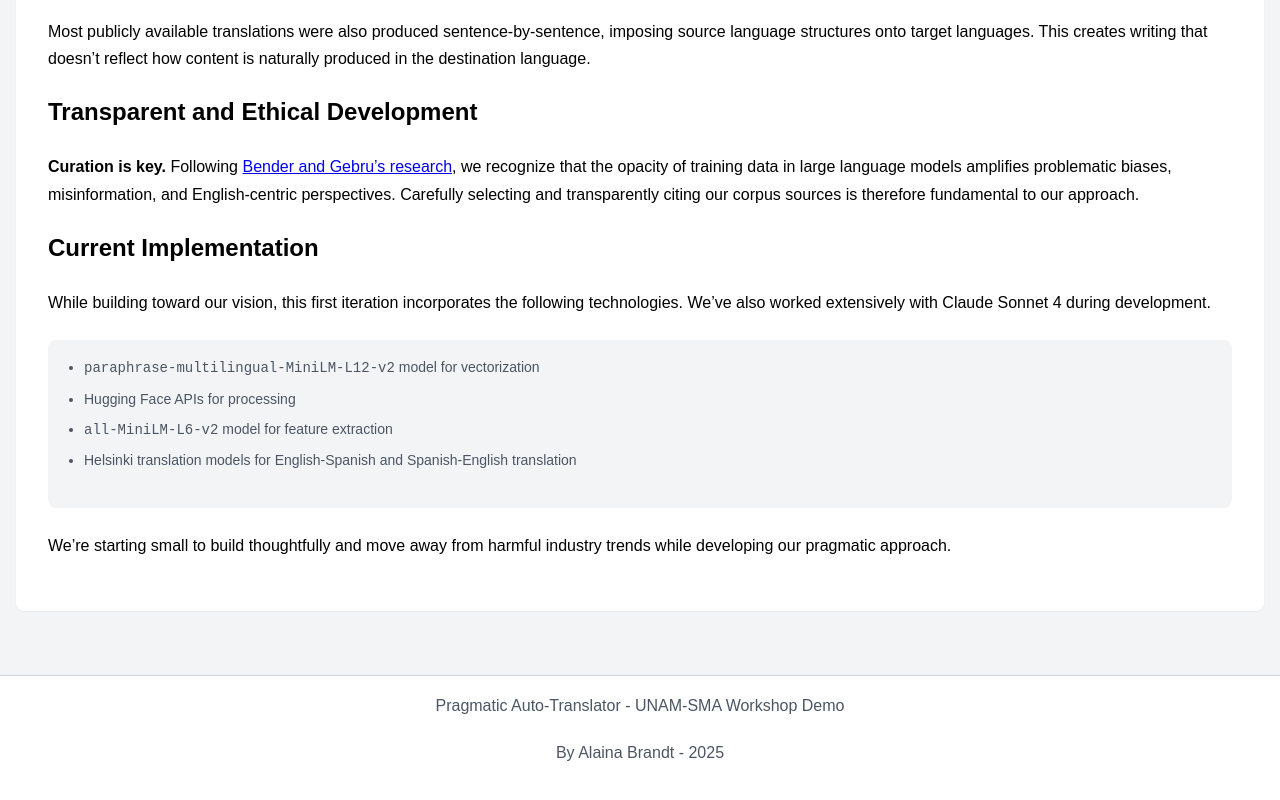
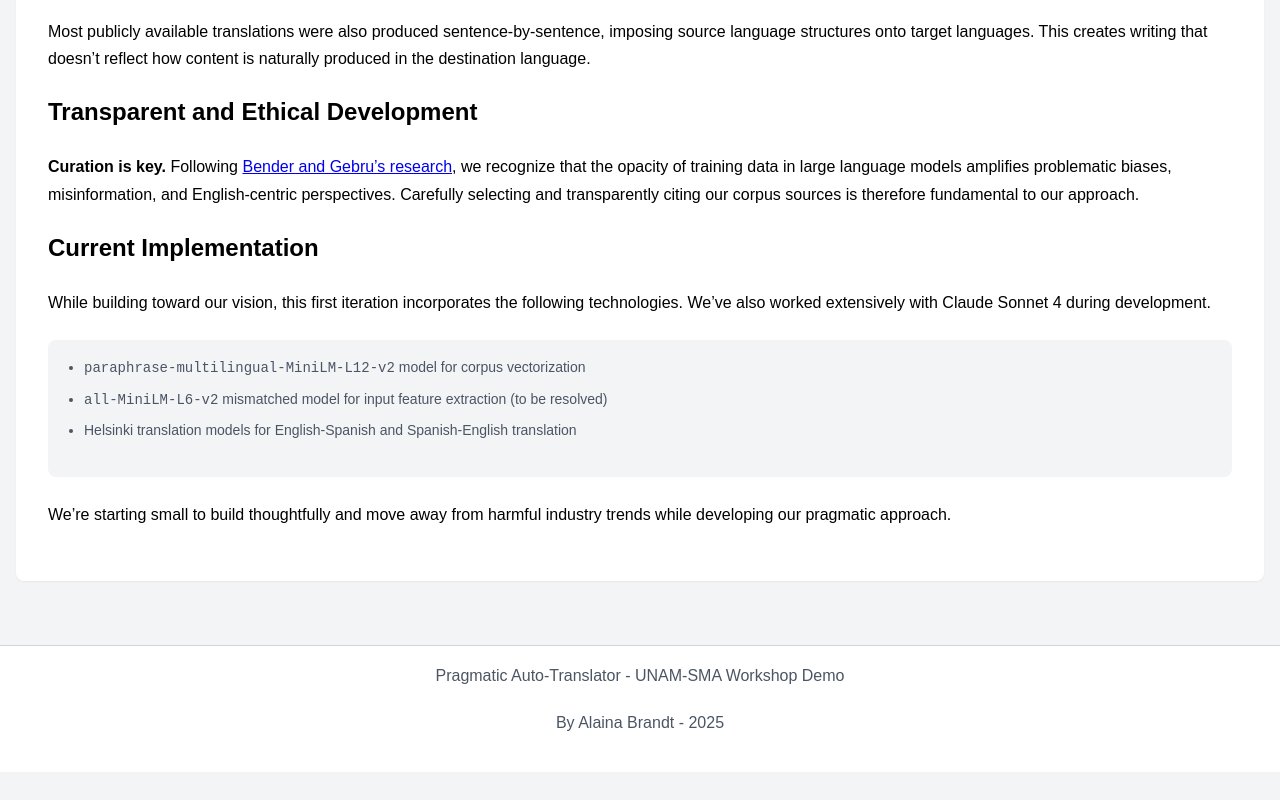
Before and after one commit to alainamb/pragmatic-auto-translator, a plain HTML site: page frontend/about.html in a window 1280 px wide. Shown: the part 1771-2571 px from the top of the page. After the commit the page ends 2543 px from the top, so only its background shows below. Drawn offline with Linux system fonts and the light colour scheme.

Commit message:
Tech integration updates on About page

```diff
--- a/frontend/about.html
+++ b/frontend/about.html
@@ -90,9 +90,8 @@
 
             <div class="corpus-info" style="margin-bottom: 1.5rem;">
                 <ul>
-                    <li><code>paraphrase-multilingual-MiniLM-L12-v2</code> model for vectorization</li>
-                    <li>Hugging Face APIs for processing</li>
-                    <li><code>all-MiniLM-L6-v2</code> model for feature extraction</li>
+                    <li><code>paraphrase-multilingual-MiniLM-L12-v2</code> model for corpus vectorization</li>
+                    <li><code>all-MiniLM-L6-v2</code> mismatched model for input feature extraction (to be resolved)</li>
                     <li>Helsinki translation models for English-Spanish and Spanish-English translation</li>
                 </ul>
             </div>
```
